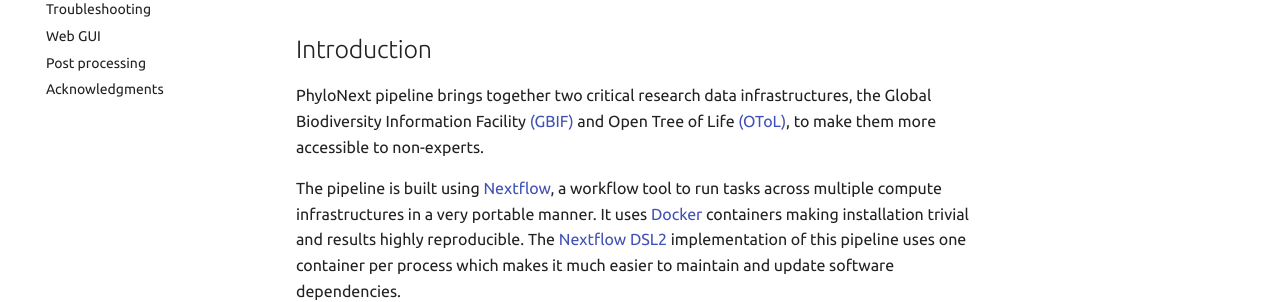
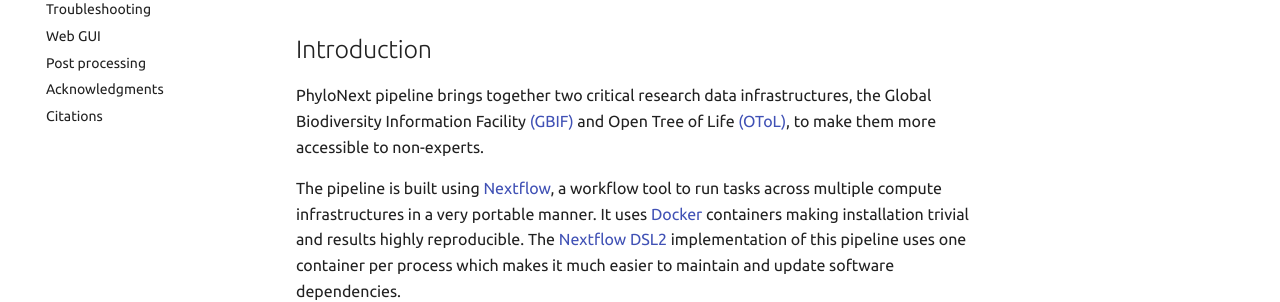
Before and after one commit to vmikk/phylonext_manual, an MkDocs documentation site: the page built from docs/index.md, in a window 1280 px wide. Shown: the part 264-566 px from the top of the page. Built offline with MkDocs 1.6.1 and Material for MkDocs 9.7.7, drawn with Linux system fonts in a browser that asks for light colours; comment, search, counter and statistics services are not loaded.

Commit message:
add citations to navigation panel

```diff
--- a/mkdocs.yml
+++ b/mkdocs.yml
@@ -60,3 +60,4 @@ nav:
   - 'Web GUI':              'webgui.md'
   - 'Post processing':      'post.md'
   - 'Acknowledgments':      'acknowledgements.md'
+  - 'Citations':             'citations.md'
```
